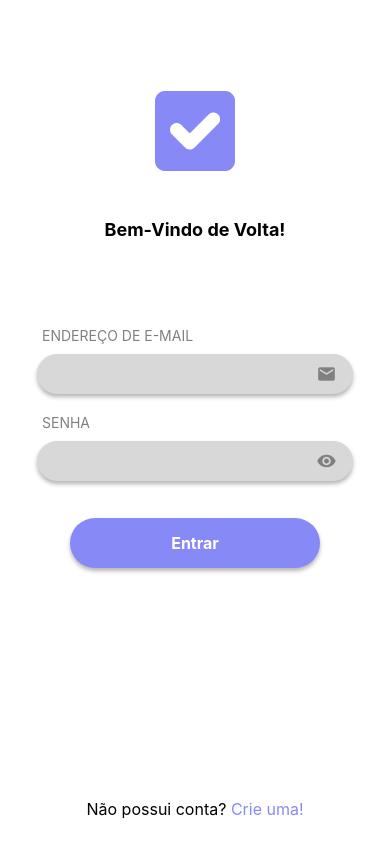
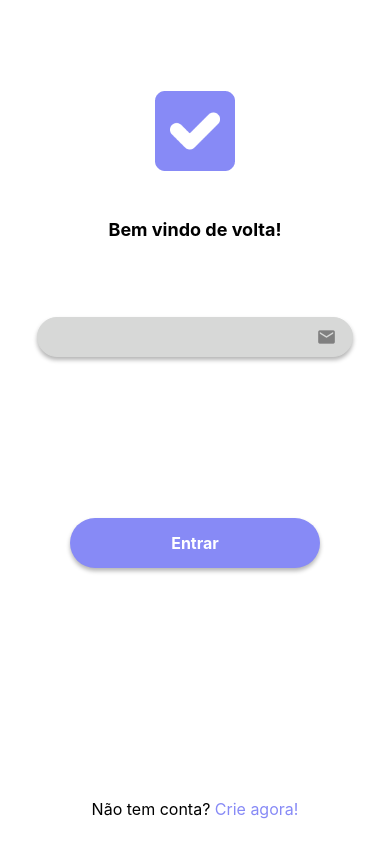
Before and after one commit to SteSantos1/ReactNative-App, a React Native app: screen /Login in a window 390 px wide. Built offline with nearby package versions, Linux system fonts and the light colour scheme.

Commit message:
Melhorando o codigo e organizando meus componentes para arquitura

```diff
--- a/App.tsx
+++ b/App.tsx
@@ -1,6 +1,6 @@
 import { StatusBar } from 'expo-status-bar';
 import { StyleSheet, Text, View } from 'react-native';
-import Login from "./src/global/login";
+import Login from "./src/pages/login";
 
 export default function App() {
   return (
--- /dev/null
+++ b/src/componentes/input/index.tsx
@@ -0,0 +1,20 @@
+import React, { forwardRef } from "react";
+import { View, Text, TextInput } from 'react-native';
+import { style } from "../../pages/login/styles";
+import { MaterialIcons } from '@expo/vector-icons';
+import { themes } from "../../global/themes";
+
+export const Input = forwardRef(() => {
+    return (
+        <View style={style.boxInput}>
+            <TextInput
+                style={style.input}
+            />
+            <MaterialIcons
+                name="email"
+                size={20}
+                color={themes.colors.gray}
+            />
+        </View>
+    )
+})
--- a/src/global/login/index.tsx
+++ /dev/null
@@ -1,53 +0,0 @@
-import React from 'react';
-import { Text, View, Image, TextInput, TouchableOpacity } from 'react-native';
-import { style } from './styles';
-import Logo from "../../assets/logo.png";
-import { MaterialIcons } from '@expo/vector-icons'
-import { themas } from "../../global/themes"
-import { Colors } from 'react-native/Libraries/NewAppScreen';
-
-export default function Login() {
-  return (
-    <View style={style.container}>
-      <View style={style.boxTop}>
-        <Image
-          source={Logo}
-          style={style.logo}
-          resizeMode="contain"
-        />
-        <Text style={style.text}>Bem-Vindo de Volta!</Text>
-      </View>
-      <View style={style.boxMid}>
-        <Text style={style.titleInput}>ENDEREÇO DE E-MAIL</Text>
-        <View style={style.boxInput}>
-          <TextInput
-            style={style.input}
-          />
-          <MaterialIcons
-          name = "email"
-          size={20}
-          color={themas.colors.gray}
-          />
-        </View>
-        <Text style={style.titleInput}>SENHA</Text>
-        <View style={style.boxInput}>
-          <TextInput
-            style={style.input}
-          />
-          <MaterialIcons
-          name="remove-red-eye"
-          size={20}
-          color={themas.colors.gray}
-          />
-        </View>
-        <TextInput />
-      </View>
-      <View style={style.boxBotton}>
-        <TouchableOpacity style={style.button}>
-          <Text style={style.textButton}>Entrar</Text>
-        </TouchableOpacity>
-      </View>
-      <Text style={style.textBotton}>Não possui conta?<Text style={{color: themas.colors.primary}}> Crie uma!</Text></Text>
-    </View>
-  );
-}
--- a/src/global/themes.tsx
+++ b/src/global/themes.tsx
@@ -1,6 +1,4 @@
-import { Colors } from "react-native/Libraries/NewAppScreen";
-
-export const themas = {
+export const themes = {
     colors: {
         primary: '#878af6',
         secondary: '#ffffff',
--- /dev/null
+++ b/src/pages/login/index.tsx
@@ -0,0 +1,87 @@
+import React, { useState } from "react";
+import { Text, View, Image, TextInput, TouchableOpacity, Alert, ActivityIndicator } from "react-native";
+import { style } from "./styles"
+import Logo from '../../assets/logo.png';
+import { MaterialIcons } from '@expo/vector-icons';
+import { themes } from "../../global/themes";
+import { Input } from "../../componentes/input";
+
+export default function Login() {
+    const [email, setEmail] = useState('');
+    const [password, setPassword] = useState('');
+    const [loading, setLoading] = useState(false);
+
+    async function getLogin() {
+        try {
+            setLoading(true)
+            if(!email || !password) {
+                return Alert.alert('Atenção', 'Informe os campos obrigatórios!');
+            }
+
+            setTimeout(() => {
+                if (email == 'nogaroto@gmail.com' && password == "12345678") {
+                    Alert.alert('Logado com sucesso!');
+                } else {
+                    Alert.alert('Usuário não encontrado');
+                }
+                setLoading(false);
+            }, 3000)
+        } catch (error) {
+            console.log(error);
+        }
+    }
+
+    return (
+        <View style={style.container}>
+            <View style={style.boxTop}>
+                <Image
+                    source={Logo}
+                    style={style.logo}
+                    resizeMode="contain"
+                />
+                <Text style={style.text}>Bem vindo de volta!</Text>
+            </View>
+            <View style={style.boxMid}>
+                <Input />
+                {/*<Text style={style.titleInput}>ENDEREÇO DE E-MAIL</Text>*/}
+                {/* <View style={style.boxInput}>
+                    <TextInput
+                        style={style.input}
+                        value={email}
+                        onChangeText={setEmail}
+                    />
+                    <MaterialIcons
+                    name = "email"
+                    size = {20}
+                    color={themes.colors.gray}
+                    />
+                </View>
+                <Text style={style.titleInput}>SENHA</Text>
+                <View style={style.boxInput}>
+                    <TextInput
+                        style={style.input}
+                        value={password}
+                        onChangeText={setPassword}
+                    />
+                    <MaterialIcons
+                    name = "remove-red-eye"
+                    size = {20}
+                    color={themes.colors.gray}
+                    />
+                </View>*/}
+            </View>
+            <View style={style.boxBottom}>
+                <TouchableOpacity style={style.button} onPress={() => getLogin()}>
+                    {
+                        loading ? <ActivityIndicator
+                            color={'#fff'}
+                            size={"small"}
+                        /> : <Text style={style.textButton}>Entrar</Text>
+                    }
+                </TouchableOpacity>
+            </View>
+            <Text style={style.textBottom}>Não tem conta?
+            <Text style={{color: themes.colors.primary}}> Crie agora!</Text></Text>
+        </View>
+    )
+}
--- a/src/global/login/styles.ts
+++ b/src/pages/login/styles.ts
@@ -1,46 +1,48 @@
-import { StyleSheet } from "react-native";
-import { Dimensions } from 'react-native';
-import { themas } from "../../global/themes";
+import { StyleSheet, Dimensions } from "react-native";
+import { themes } from "../../global/themes";
+
 
 export const style = StyleSheet.create({
     container: {
         flex: 1,
         alignItems: 'center',
         justifyContent: 'center',
-        //padding: 20
+        // padding: 20,
     },
     boxTop: {
-        height: Dimensions.get('window').height /3,
+        height: Dimensions.get('window').height/3,
         width: '100%',
-        //backgroundColor: 'red'
+        // backgroundColor: 'red',
         alignItems: 'center',
         justifyContent: 'center',
     },
     boxMid: {
-        height: Dimensions.get('window').height / 4,
+        height: Dimensions.get('window').height/4,
         width: '100%',
-        //backgroundColor: 'green'
-        paddingHorizontal: 37
+        // backgroundColor: 'green',
+        paddingHorizontal: 37,
     },
-    boxBotton: {
-        height: Dimensions.get('window').height / 3,
+    boxBottom: {
+        height: Dimensions.get('window').height/3,
         width: '100%',
-        //backgroundColor: 'blue'
-        alignItems: 'center'
+        // backgroundColor: 'blue',
+        alignItems: 'center',
+
     },
     logo: {
         width: 80,
-        height: 80
+        height: 80,
     },
     text: {
         fontWeight: 'bold',
         marginTop: 48,
-        fontSize: 18
+        fontSize: 18,
     },
     titleInput: {
         marginLeft: 5,
-        color: themas.colors.gray,
-        marginTop: 20
+        color: themes.colors.gray,
+        marginTop: 20,
+
     },
     boxInput: {
         width: '100%',
@@ -51,31 +53,30 @@ export const style = StyleSheet.create({
         flexDirection: 'row',
         alignItems: 'center',
         paddingHorizontal: 5,
-        backgroundColor: themas.colors.lightGray,
-        borderColor: themas.colors.lightGray,
-        shadowColor: "#000",
-        shadowOffset: {
+        backgroundColor: themes.colors.lightGray,
+        borderColor: themes.colors.lightGray,
+                shadowOffset: {
             width: 0,
             height: 3,
         },
         shadowOpacity: 0.29,
         shadowRadius: 4.65,
         elevation: 7,
+
     },
     input: {
         height: '100%',
         width: '90%',
-        //backgroundColor: 'red'
-        borderRadius: 40
+        borderRadius: 40,
     },
     button: {
         width: 250,
         height: 50,
-        backgroundColor: themas.colors.primary,
+        alignItems: 'center',
         justifyContent: 'center',
-        alignItems: 'center',
+        backgroundColor: themes.colors.primary,
         borderRadius: 40,
-        shadowColor: "#000",
+        shadowColor: '#000',
         shadowOffset: {
             width: 0,
             height: 3,
@@ -86,11 +87,12 @@ export const style = StyleSheet.create({
     },
     textButton: {
         fontSize: 16,
+        color: '#fff',
         fontWeight: 'bold',
-        color: '#FFF',
+    },
+    textBottom: {
+        fontSize: 16,
 
-    },
-    textBotton: {
-        fontSize: 16,
-    },
+    }
+
 })
```
